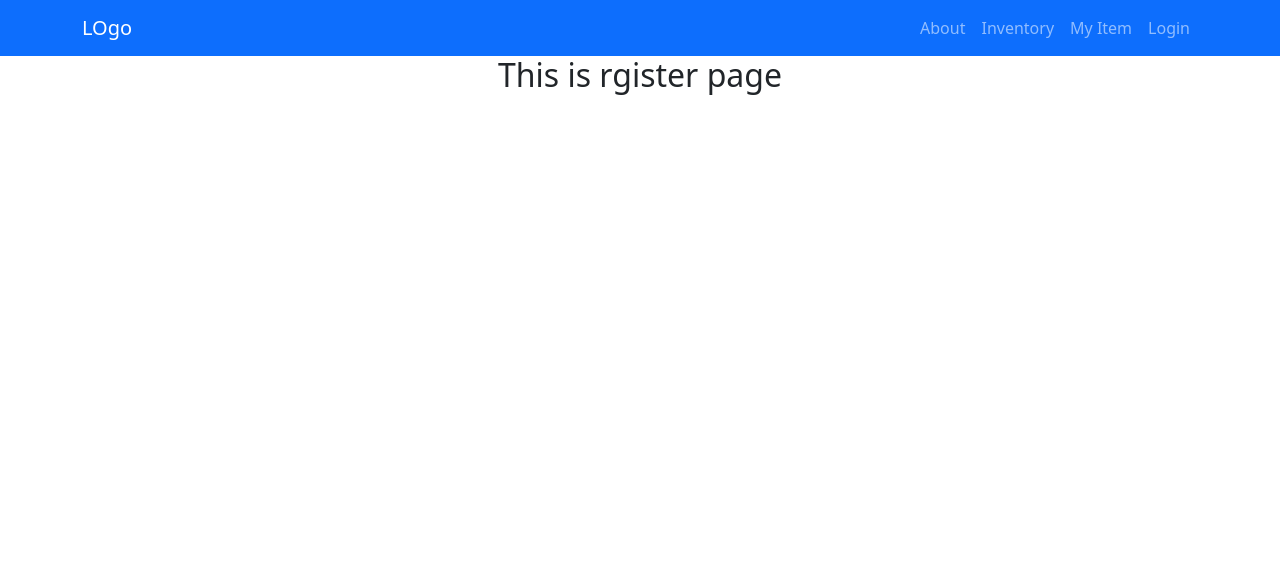
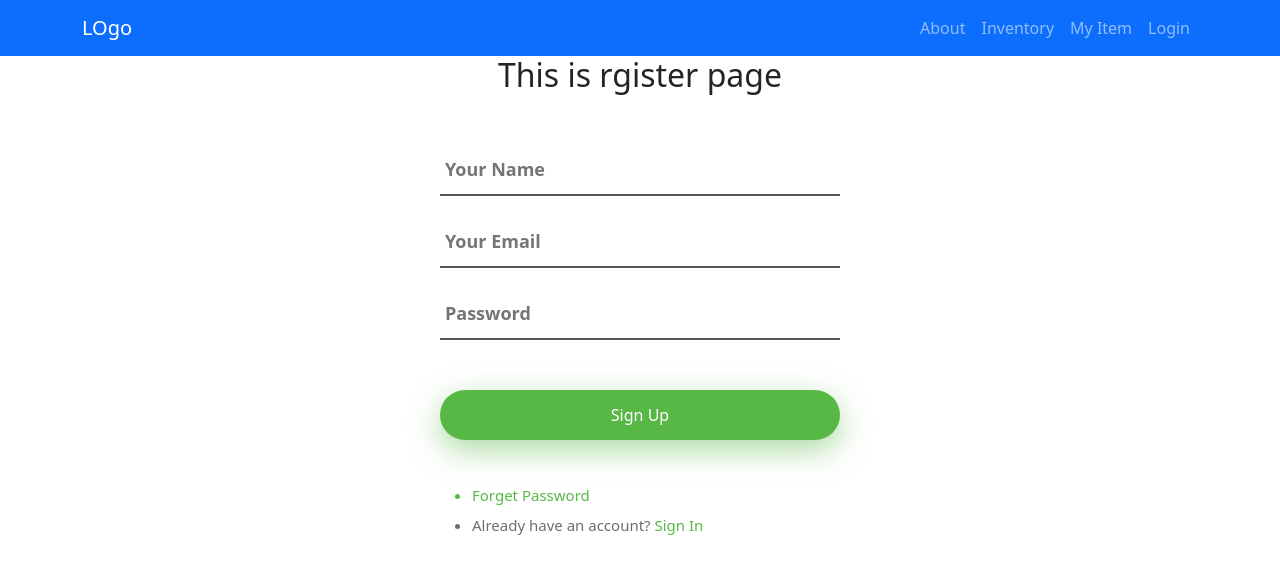
Before and after one commit to Asaduzzaman14/tools-menufacture-house-front-end, a React (Create React App) app: page /register in a window 1280 px wide. Shown: the top 574 px of the page. Built offline with nearby package versions, Linux system fonts and the light colour scheme.

Commit message:
register page design and navigate to sign in sign up

```diff
--- a/src/Component/SignInSignOut/Login/Login.css
+++ b/src/Component/SignInSignOut/Login/Login.css
@@ -20,7 +20,6 @@ input {
     background: transparent;
     padding: 0 5px;
     border-bottom: 2px solid #555555;
-    ;
     margin-bottom: 20px;
 }
 
@@ -41,6 +40,11 @@ input {
     background-color: #333333;
 }
 
+.input-fild:focus {
+    border-color: #57b846;
+    color: #57b846;
+}
+
 .form-link {
     text-align: left;
     color: #6b716a;
--- a/src/Component/SignInSignOut/Login/Login.js
+++ b/src/Component/SignInSignOut/Login/Login.js
@@ -1,7 +1,17 @@
 import React from 'react';
+import { useNavigate } from 'react-router-dom';
 import './Login.css'
 
 const Login = () => {
+
+    const navigate = useNavigate()
+
+
+    const regiater = () => {
+        navigate('/register')
+    }
+
+
     return (
         <div>
             <h2 className='title'>Welcome</h2>
@@ -12,7 +22,7 @@ const Login = () => {
 
                 <ul className='form-link'>
                     <li>Forget Password</li>
-                    <li>Don't have acount?<span> Sign up</span> </li>
+                    <li>Don't have acount?<span onClick={regiater}> Sign up</span> </li>
                 </ul>
             </form>
 
--- a/src/Component/SignInSignOut/Register/Register.js
+++ b/src/Component/SignInSignOut/Register/Register.js
@@ -1,9 +1,33 @@
 import React from 'react';
+import { useNavigate } from 'react-router-dom';
 
 const Register = () => {
+    const navigate = useNavigate()
+
+    const navigate2 = () => {
+        navigate('/login')
+    }
+
     return (
         <div>
             <h2>This is rgister page</h2>
+            <div>
+
+                <form className='form'>
+                    <input className='input-fild' type="text" placeholder='Your Name' />
+                    <input className='input-fild' type="email" placeholder='Your Email' />
+                    <input className='input-fild' type="password" placeholder='Password' />
+                    <input className='submit-btn' type="submit" value='Sign Up' />
+
+                    <ul className='form-link'>
+                        <li>Forget Password</li>
+                        <li>Already have an account?<span onClick={() => navigate2('/login')}> Sign In</span> </li>
+                    </ul>
+                </form>
+
+
+
+            </div>
         </div>
     );
 };
```
